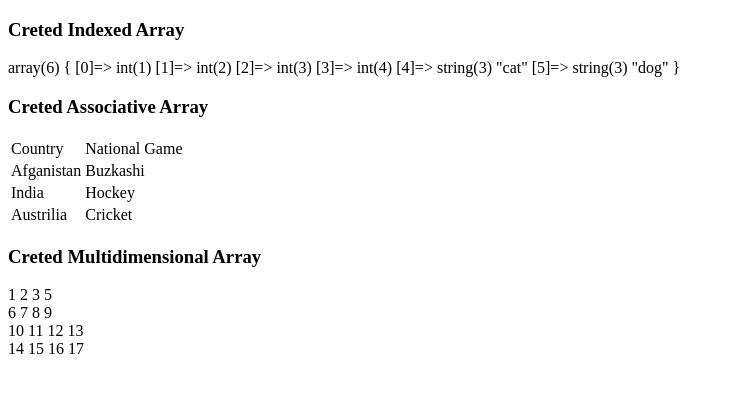
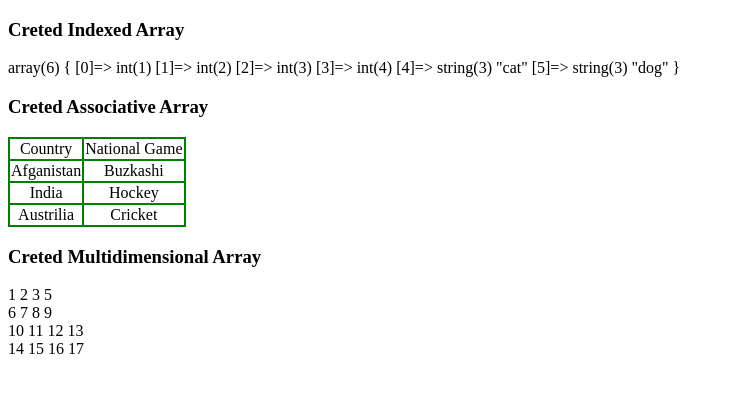
Before and after one commit to pavangole/PHPLearn, a PHP site: page /Practical_4.php in a window 1280 px wide. Shown: the top 393 px of the page, without its empty margins (0-733 px from the left). Run offline with PHP 8.4, Linux system fonts and the light colour scheme.

Commit message:
Completed Practical 4 on arrays

```diff
--- a/College_Practicals/Practical_4.php
+++ b/College_Practicals/Practical_4.php
@@ -8,6 +8,15 @@
 </head>
 
 <body>
+    <style>
+
+        .bor {
+            text-align: center;
+            border: 2px solid green;
+            border-collapse: collapse;
+
+        }
+    </style>
     <?php
     echo "<h3>Creted Indexed Array</h3>";
     $arr = array(1, 2, 3, 4, "cat", "dog");
@@ -19,18 +28,18 @@
         "Austrilia" => "Cricket"
     );
     ?>
-    <table>
+    <table class='bor'>
         <thead>
-            <td>Country</td>
-            <td>National Game</td>
+            <td class='bor'>Country</td>
+            <td class='bor'>National Game</td>
         </thead>
         <tbody>
             <?php
             foreach ($ass_array as $key => $value) {
                 echo "
-            <tr class='bor'>
-            <td>$key</td>
-            <td>$value</td>
+            <tr >
+            <td class='bor'>$key</td>
+            <td class ='bor'>$value</td>
             </tr>
             ";
             }
```
